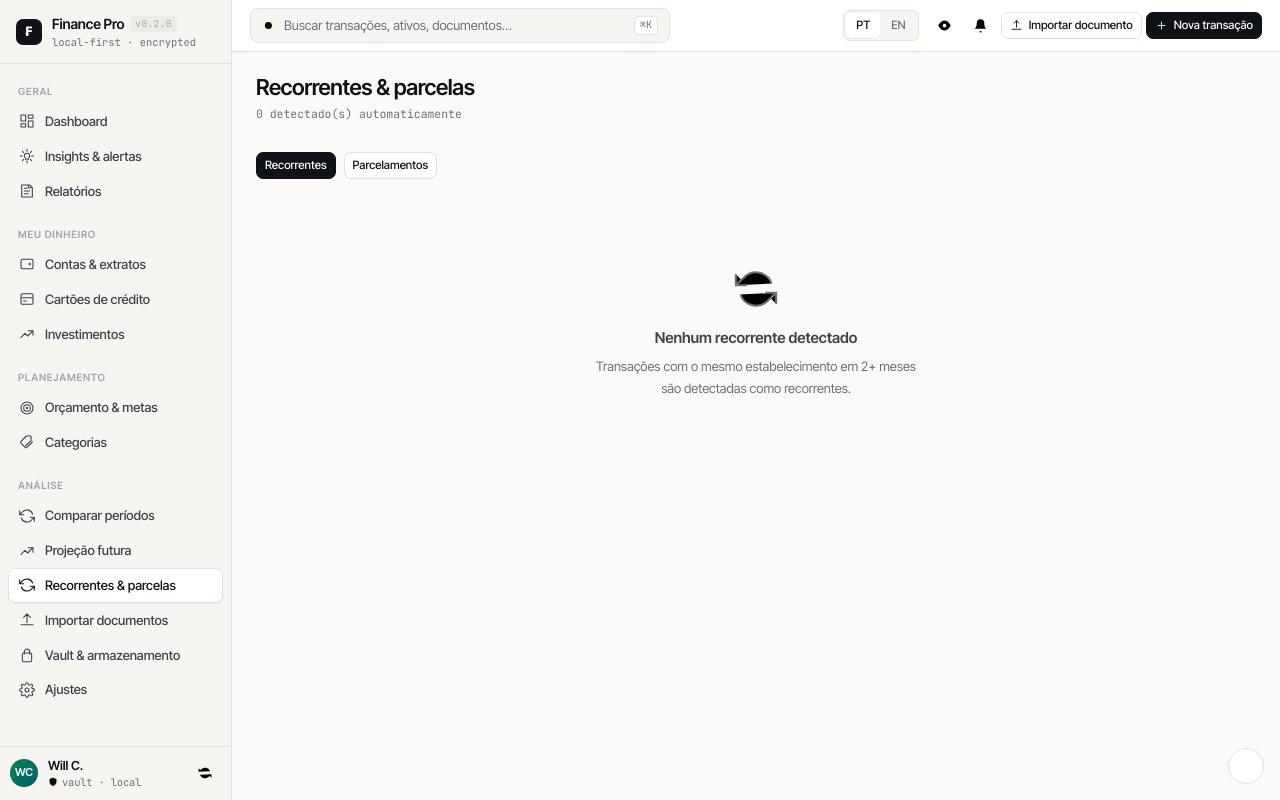
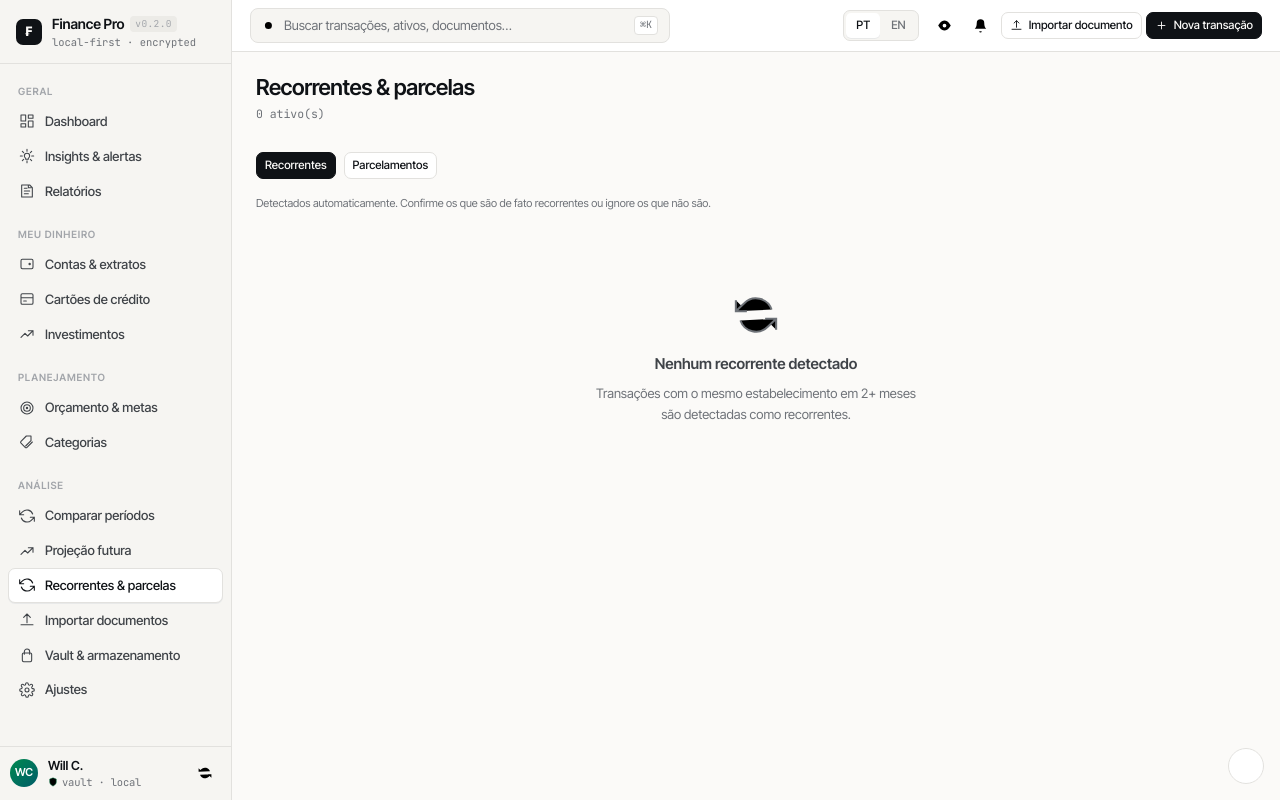
Before and after one commit to willianncardoso/finance-pro, a Next.js app: page / in a window 1280 px wide. Both pictures are taken after a click on the element "Recorrentes & parcelas". Built offline with nearby package versions, Linux system fonts and the light colour scheme.

Commit message:
recorrente

```diff
--- a/app/components/edit-drawer.tsx
+++ b/app/components/edit-drawer.tsx
@@ -955,14 +955,53 @@ function detectRecurring(txns: Txn[]): Array<{ merch: string; cat: string; sub:
   return result.sort((a, b) => a.merch.localeCompare(b.merch));
 }
 
+function recurringKey(merch: string): string {
+  return merch.toLowerCase().replace(/[^a-z0-9]/g, '');
+}
+function loadDismissed(): Set<string> {
+  try { return new Set(JSON.parse(localStorage.getItem('fp_recurring_dismissed') ?? '[]')); } catch { return new Set(); }
+}
+function saveDismissed(s: Set<string>) {
+  try { localStorage.setItem('fp_recurring_dismissed', JSON.stringify([...s])); } catch {}
+}
+
 export function RecurringPage({ lang, txns = [], onEditTxn }: RecurringPageProps) {
   const pt = lang === "pt";
   const [tab, setTab] = useState<"recurring" | "installments">("recurring");
+  const [dismissed, setDismissed] = useState<Set<string>>(new Set());
+  const [showDismissed, setShowDismissed] = useState(false);
 
-  const installments = detectInstallments(txns);
-  const recurring = detectRecurring(txns);
+  useEffect(() => { setDismissed(loadDismissed()); }, []);
 
-  const current = tab === "recurring" ? recurring : installments;
+  const allInstallments = detectInstallments(txns);
+  const allRecurring = detectRecurring(txns);
+
+  // Split recurring into active vs dismissed
+  const activeRecurring = allRecurring.filter(r => !dismissed.has(recurringKey(r.merch)));
+  const dismissedRecurring = allRecurring.filter(r => dismissed.has(recurringKey(r.merch)));
+
+  // Track which merchants are confirmed recurring (have recurring=true on any txn)
+  const confirmedKeys = new Set(txns.filter(t => t.recurring).map(t => recurringKey(t.merch)));
+
+  function dismiss(merch: string) {
+    const next = new Set(dismissed);
+    next.add(recurringKey(merch));
+    setDismissed(next);
+    saveDismissed(next);
+  }
+  function restore(merch: string) {
+    const next = new Set(dismissed);
+    next.delete(recurringKey(merch));
+    setDismissed(next);
+    saveDismissed(next);
+  }
+  function confirm(merch: string) {
+    (window as any).__markRecurring?.(merch);
+    (window as any).__toast?.(pt ? `✓ "${merch}" marcado como recorrente` : `✓ "${merch}" marked as recurring`);
+  }
+
+  const displayRecurring = showDismissed ? dismissedRecurring : activeRecurring;
+  const displayInstallments = allInstallments;
 
   return (
     <div className="page">
@@ -971,40 +1010,128 @@ export function RecurringPage({ lang, txns = [], onEditTxn }: RecurringPageProps
           <h1 className="page-title">{I18N[lang].nav_recurring}</h1>
           <p className="page-sub">
             {tab === "recurring"
-              ? `${recurring.length} ${pt ? "detectado(s) automaticamente" : "detected automatically"}`
-              : `${installments.length} ${pt ? "parcelamento(s) ativo(s)" : "active installment(s)"}`}
+              ? `${activeRecurring.length} ${pt ? "ativo(s)" : "active"}${dismissedRecurring.length > 0 ? ` · ${dismissedRecurring.length} ${pt ? "ignorado(s)" : "ignored"}` : ""}`
+              : `${allInstallments.length} ${pt ? "parcelamento(s) ativo(s)" : "active installment(s)"}`}
           </p>
         </div>
       </div>
-      <div style={{ display: "flex", gap: 8, marginBottom: 16 }}>
+
+      <div style={{ display: "flex", gap: 8, marginBottom: 16, alignItems: "center" }}>
         <button className={"btn sm" + (tab === "recurring" ? " primary" : "")} onClick={() => setTab("recurring")}>
-          {pt ? "Recorrentes" : "Recurring"} {recurring.length > 0 && <span className="chip-sm" style={{ marginLeft: 4 }}>{recurring.length}</span>}
+          {pt ? "Recorrentes" : "Recurring"}
+          {activeRecurring.length > 0 && <span className="chip-sm" style={{ marginLeft: 4 }}>{activeRecurring.length}</span>}
         </button>
         <button className={"btn sm" + (tab === "installments" ? " primary" : "")} onClick={() => setTab("installments")}>
-          {pt ? "Parcelamentos" : "Installments"} {installments.length > 0 && <span className="chip-sm" style={{ marginLeft: 4 }}>{installments.length}</span>}
+          {pt ? "Parcelamentos" : "Installments"}
+          {allInstallments.length > 0 && <span className="chip-sm" style={{ marginLeft: 4 }}>{allInstallments.length}</span>}
         </button>
+        {tab === "recurring" && dismissedRecurring.length > 0 && (
+          <button className="btn ghost sm" style={{ marginLeft: "auto", fontSize: 11, opacity: 0.65 }}
+            onClick={() => setShowDismissed(v => !v)}>
+            {showDismissed
+              ? (pt ? "← Voltar" : "← Back")
+              : (pt ? `Ver ${dismissedRecurring.length} ignorado(s)` : `View ${dismissedRecurring.length} ignored`)}
+          </button>
+        )}
       </div>
 
-      {current.length === 0 ? (
+      {tab === "recurring" && (
+        <>
+          {!showDismissed && (
+            <div style={{ fontSize: 11, color: "var(--ink-3)", marginBottom: 10, lineHeight: 1.5 }}>
+              {pt
+                ? "Detectados automaticamente. Confirme os que são de fato recorrentes ou ignore os que não são."
+                : "Auto-detected. Confirm the ones that are truly recurring, or dismiss the ones that aren't."}
+            </div>
+          )}
+          {displayRecurring.length === 0 ? (
             <div style={{ display: "flex", flexDirection: "column", alignItems: "center", justifyContent: "center", padding: "72px 24px", textAlign: "center" }}>
               <Icon name="refresh" style={{ width: 44, height: 44, stroke: "var(--ink-3)", strokeWidth: 1.1, marginBottom: 16 }} className="" />
               <div style={{ fontSize: 15, fontWeight: 600, color: "var(--ink-2)", marginBottom: 8 }}>
-            {tab === "recurring" ? (pt ? "Nenhum recorrente detectado" : "No recurring items detected") : (pt ? "Nenhum parcelamento ativo" : "No installments yet")}
+                {showDismissed
+                  ? (pt ? "Nenhum item ignorado" : "No ignored items")
+                  : (pt ? "Nenhum recorrente detectado" : "No recurring items detected")}
               </div>
               <div style={{ fontSize: 13, color: "var(--ink-3)", maxWidth: 320, lineHeight: 1.65 }}>
-            {tab === "recurring"
-              ? (pt ? "Transações com o mesmo estabelecimento em 2+ meses são detectadas como recorrentes." : "Transactions with the same merchant in 2+ months are detected as recurring.")
-              : (pt ? "Parcelamentos são detectados ao importar faturas de cartão com campos de parcela (ex: 3/12)." : "Installments are detected when importing card bills with installment fields (e.g. 3/12).")}
+                {pt ? "Transações com o mesmo estabelecimento em 2+ meses são detectadas como recorrentes." : "Transactions with the same merchant in 2+ months are detected as recurring."}
               </div>
             </div>
           ) : (
             <div className="card">
-          {tab === "installments" ? (
-            (installments as typeof installments).map((item, i) => {
+              {displayRecurring.map((item, i) => {
+                const key = recurringKey(item.merch);
+                const isConfirmed = confirmedKeys.has(key);
+                const isDismissed = dismissed.has(key);
+                return (
+                  <div key={i} style={{ display: "flex", alignItems: "center", gap: 10, padding: "12px 16px", borderBottom: i < displayRecurring.length - 1 ? "1px solid var(--border)" : "none" }}>
+                    {/* Confirmed indicator */}
+                    <div style={{ width: 8, height: 8, borderRadius: "50%", flexShrink: 0, background: isConfirmed ? "var(--pos, #22c55e)" : "var(--bg-3)", border: isConfirmed ? "none" : "1.5px solid var(--border)" }} />
+                    <div style={{ flex: 1, minWidth: 0, cursor: "pointer" }}
+                      onClick={() => { const tx = txns.find(t => t.id === item.txnId); if (tx) onEditTxn?.(tx); }}>
+                      <div style={{ fontWeight: 500, fontSize: 13 }}>{item.merch}</div>
+                      <div style={{ fontSize: 11, color: "var(--ink-3)", marginTop: 2 }}>
+                        {item.acct} · {item.sub || item.cat} · {item.months} {pt ? "meses" : "months"}
+                        {isConfirmed && <span style={{ marginLeft: 6, color: "var(--pos, #22c55e)", fontWeight: 600 }}>✓ {pt ? "confirmado" : "confirmed"}</span>}
+                      </div>
+                    </div>
+                    <div className="num" style={{ fontWeight: 700, fontSize: 14, flexShrink: 0 }}>
+                      {fmtMoney(item.amt, lang)}
+                    </div>
+                    {isDismissed ? (
+                      <button
+                        className="btn ghost sm"
+                        style={{ fontSize: 11, padding: "3px 8px", flexShrink: 0 }}
+                        title={pt ? "Restaurar" : "Restore"}
+                        onClick={() => restore(item.merch)}
+                      >
+                        {pt ? "Restaurar" : "Restore"}
+                      </button>
+                    ) : (
+                      <>
+                        {!isConfirmed && (
+                          <button
+                            className="btn sm"
+                            style={{ fontSize: 11, padding: "3px 8px", flexShrink: 0 }}
+                            title={pt ? "Confirmar como recorrente" : "Confirm as recurring"}
+                            onClick={e => { e.stopPropagation(); confirm(item.merch); }}
+                          >
+                            {pt ? "Confirmar" : "Confirm"}
+                          </button>
+                        )}
+                        <button
+                          className="btn ghost sm"
+                          style={{ padding: "3px 6px", flexShrink: 0, opacity: 0.5 }}
+                          title={pt ? "Não é recorrente — ignorar" : "Not recurring — dismiss"}
+                          onClick={e => { e.stopPropagation(); dismiss(item.merch); }}
+                        >
+                          <Icon name="x" style={{ width: 13, height: 13, stroke: "currentColor" }} className="" />
+                        </button>
+                      </>
+                    )}
+                  </div>
+                );
+              })}
+            </div>
+          )}
+        </>
+      )}
+
+      {tab === "installments" && (
+        displayInstallments.length === 0 ? (
+          <div style={{ display: "flex", flexDirection: "column", alignItems: "center", justifyContent: "center", padding: "72px 24px", textAlign: "center" }}>
+            <Icon name="refresh" style={{ width: 44, height: 44, stroke: "var(--ink-3)", strokeWidth: 1.1, marginBottom: 16 }} className="" />
+            <div style={{ fontSize: 15, fontWeight: 600, color: "var(--ink-2)", marginBottom: 8 }}>{pt ? "Nenhum parcelamento ativo" : "No installments yet"}</div>
+            <div style={{ fontSize: 13, color: "var(--ink-3)", maxWidth: 320, lineHeight: 1.65 }}>
+              {pt ? "Parcelamentos são detectados ao importar faturas de cartão com campos de parcela (ex: 3/12)." : "Installments are detected when importing card bills with installment fields (e.g. 3/12)."}
+            </div>
+          </div>
+        ) : (
+          <div className="card">
+            {displayInstallments.map((item, i) => {
               const pct = item.total > 0 ? (item.current / item.total) * 100 : 0;
               const remaining = item.total - item.current;
               return (
-                <div key={i} style={{ display: "flex", alignItems: "center", gap: 12, padding: "12px 16px", borderBottom: i < installments.length - 1 ? "1px solid var(--border)" : "none", cursor: "pointer" }}
+                <div key={i} style={{ display: "flex", alignItems: "center", gap: 12, padding: "12px 16px", borderBottom: i < displayInstallments.length - 1 ? "1px solid var(--border)" : "none", cursor: "pointer" }}
                   onClick={() => { const tx = txns.find(t => t.id === item.txnId); if (tx) onEditTxn?.(tx); }}>
                   <div style={{ flex: 1, minWidth: 0 }}>
                     <div style={{ fontWeight: 500, fontSize: 13 }}>{item.merch}</div>
@@ -1021,24 +1148,9 @@ export function RecurringPage({ lang, txns = [], onEditTxn }: RecurringPageProps
                   </div>
                 </div>
               );
-            })
-          ) : (
-            (recurring as typeof recurring).map((item, i) => (
-              <div key={i} style={{ display: "flex", alignItems: "center", gap: 12, padding: "12px 16px", borderBottom: i < recurring.length - 1 ? "1px solid var(--border)" : "none", cursor: "pointer" }}
-                onClick={() => { const tx = txns.find(t => t.id === item.txnId); if (tx) onEditTxn?.(tx); }}>
-                <div style={{ flex: 1, minWidth: 0 }}>
-                  <div style={{ fontWeight: 500, fontSize: 13 }}>{item.merch}</div>
-                  <div style={{ fontSize: 11, color: "var(--ink-3)", marginTop: 2 }}>
-                    {item.acct} · {item.sub || item.cat} · {item.months} {pt ? "meses" : "months"}
+            })}
           </div>
-                </div>
-                <div className="num" style={{ fontWeight: 700, fontSize: 14, flexShrink: 0 }}>
-                  {fmtMoney(item.amt, lang)}
-                </div>
-              </div>
-            ))
-          )}
-        </div>
+        )
       )}
     </div>
   );
--- a/app/page.tsx
+++ b/app/page.tsx
@@ -237,6 +237,12 @@ export default function Home() {
       setTxns(prev => prev.map(t => t.cat === cat && t.sub === oldSub ? { ...t, sub: newSub } : t));
     };
 
+    // Mark all txns from a merchant as recurring=true
+    (window as any).__markRecurring = (merch: string) => {
+      const norm = merch.toLowerCase().replace(/[^a-z0-9]/g, '');
+      setTxns(prev => prev.map(t => t.merch.toLowerCase().replace(/[^a-z0-9]/g, '') === norm ? { ...t, recurring: true } : t));
+    };
+
     // Vault file system
     (window as any).__vaultSave = async () => {
       const pt = state.lang === "pt";
@@ -289,6 +295,7 @@ export default function Home() {
       delete (window as any).__addTxn;
       delete (window as any).__updateTxn;
       delete (window as any).__bulkUpdateSub;
+      delete (window as any).__markRecurring;
       delete (window as any).__vaultSave;
       delete (window as any).__vaultNew;
       delete (window as any).__vaultOpen;
```
Lines whose indentation alone changed are shown as unchanged.
